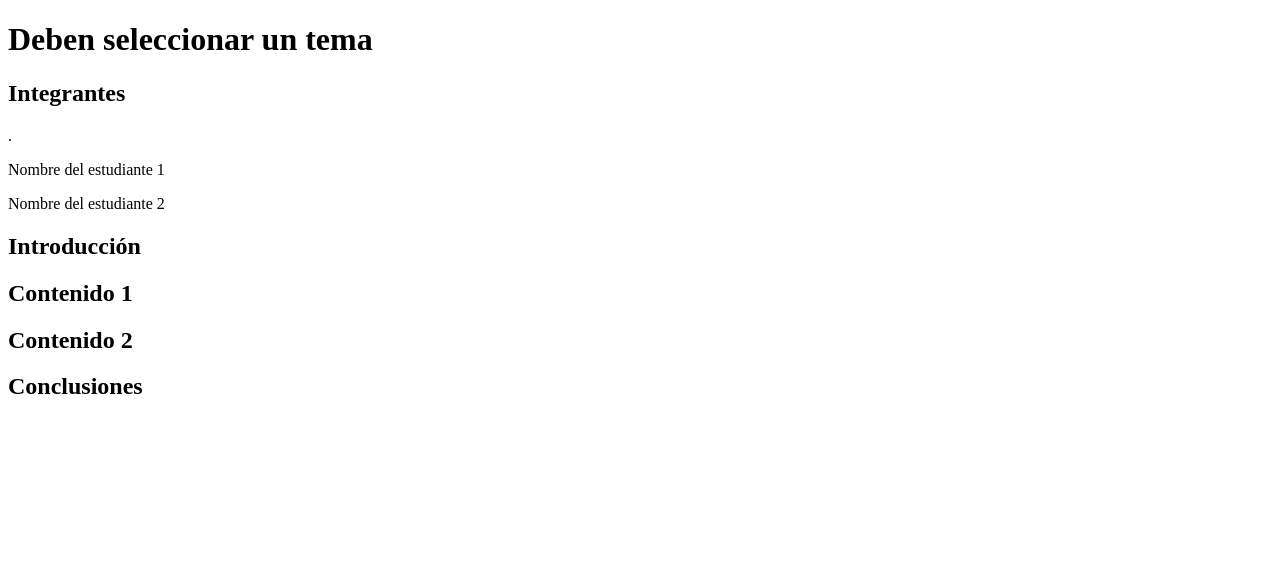
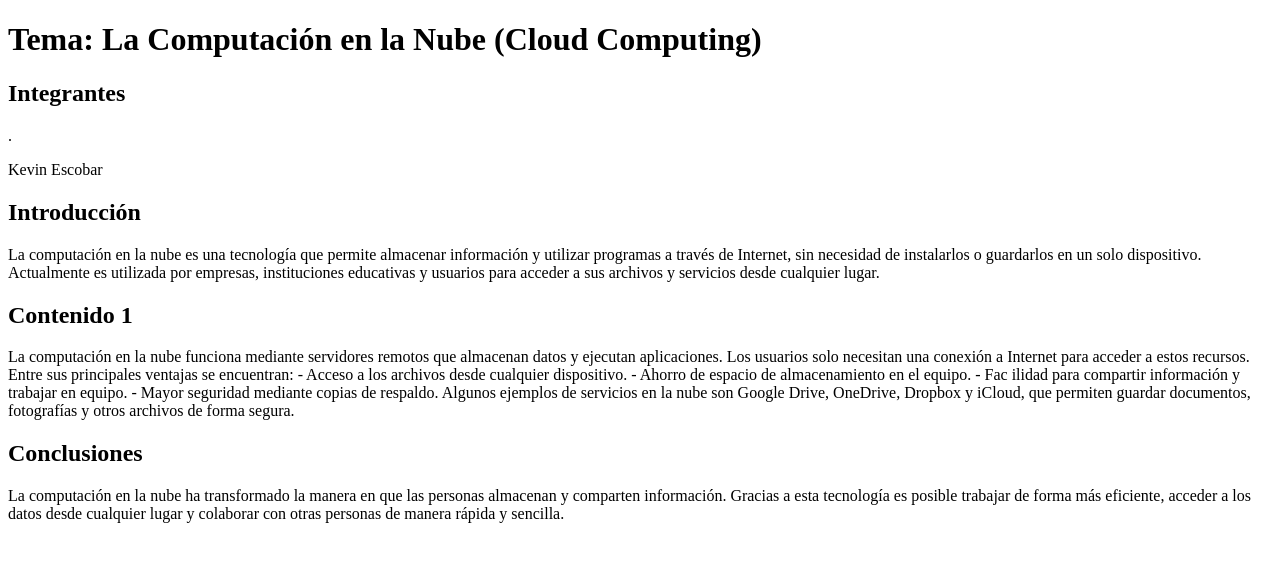
Before and after one commit to kevnEsc/algo, a plain HTML site: page laboratorio 1.1 /index.html in a window 1280 px wide. Drawn offline with Linux system fonts and the light colour scheme.

Commit message:
Tema, Introduccion, Contenido y Conclusión

```diff
--- a/laboratorio 1.1 /index.html
+++ b/laboratorio 1.1 /index.html
@@ -6,13 +6,35 @@
     <title>Laboratorio 1.1</title>
 </head>
 <body>
-    <h1>Deben seleccionar un tema</h1>
+    <h1>Tema: La Computación en la Nube (Cloud Computing)</h1>
      <h2>Integrantes</h2>.
-    <p>Nombre del estudiante 1</p>
-    <p>Nombre del estudiante 2</p>
+    <p>Kevin Escobar</p>
+
     <h2>Introducción</h2>
+    <p> La computación en la nube es una tecnología que permite almacenar información y
+        utilizar programas a través de Internet, sin necesidad de instalarlos o guardarlos
+        en un solo dispositivo. Actualmente es utilizada por empresas,
+        instituciones educativas y usuarios para acceder a sus archivos y servicios desde
+        cualquier lugar.</p>
+
     <h2>Contenido 1</h2>
-    <h2>Contenido 2</h2>
+    <p> La computación en la nube funciona mediante servidores remotos que almacenan datos
+        y ejecutan aplicaciones. Los usuarios solo necesitan una conexión a Internet
+        para acceder a estos recursos.
+
+        Entre sus principales ventajas se encuentran:
+        - Acceso a los archivos desde cualquier dispositivo.
+        - Ahorro de espacio de almacenamiento en el equipo.
+        - Fac ilidad para compartir información y trabajar en equipo.
+        - Mayor seguridad mediante copias de respaldo.
+        Algunos ejemplos de servicios en la nube son Google Drive, OneDrive,
+        Dropbox y iCloud, que permiten guardar documentos, fotografías y otros archivos de forma segura.</p>
+
     <h2>Conclusiones</h2
+        <p> La computación en la nube ha transformado la manera en que las personas
+            almacenan y comparten información. Gracias a esta tecnología es posible
+            trabajar de forma más eficiente, acceder a los datos desde cualquier lugar y
+            colaborar con otras personas de manera rápida y sencilla.
+        </p>
 </body>
 </html>
```
